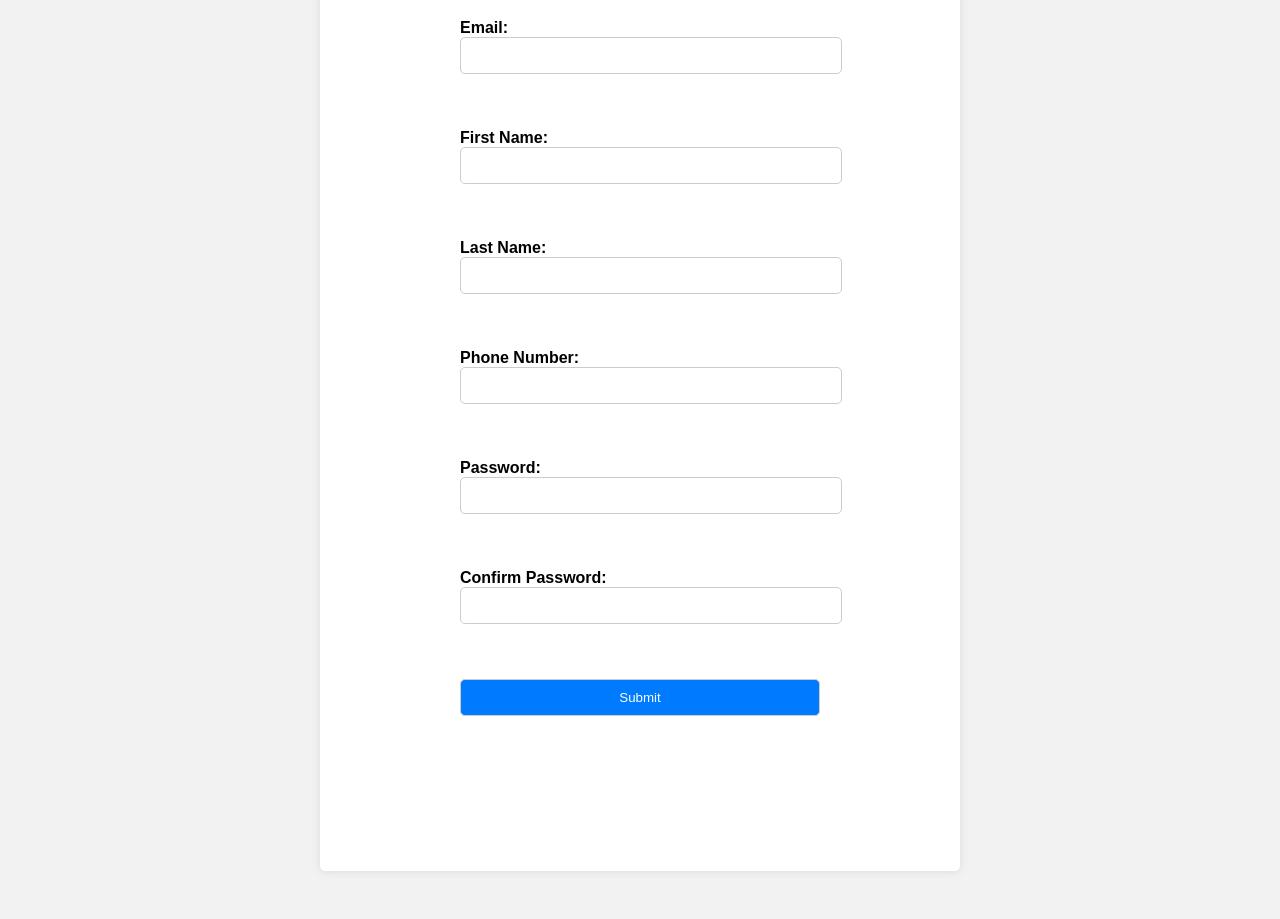
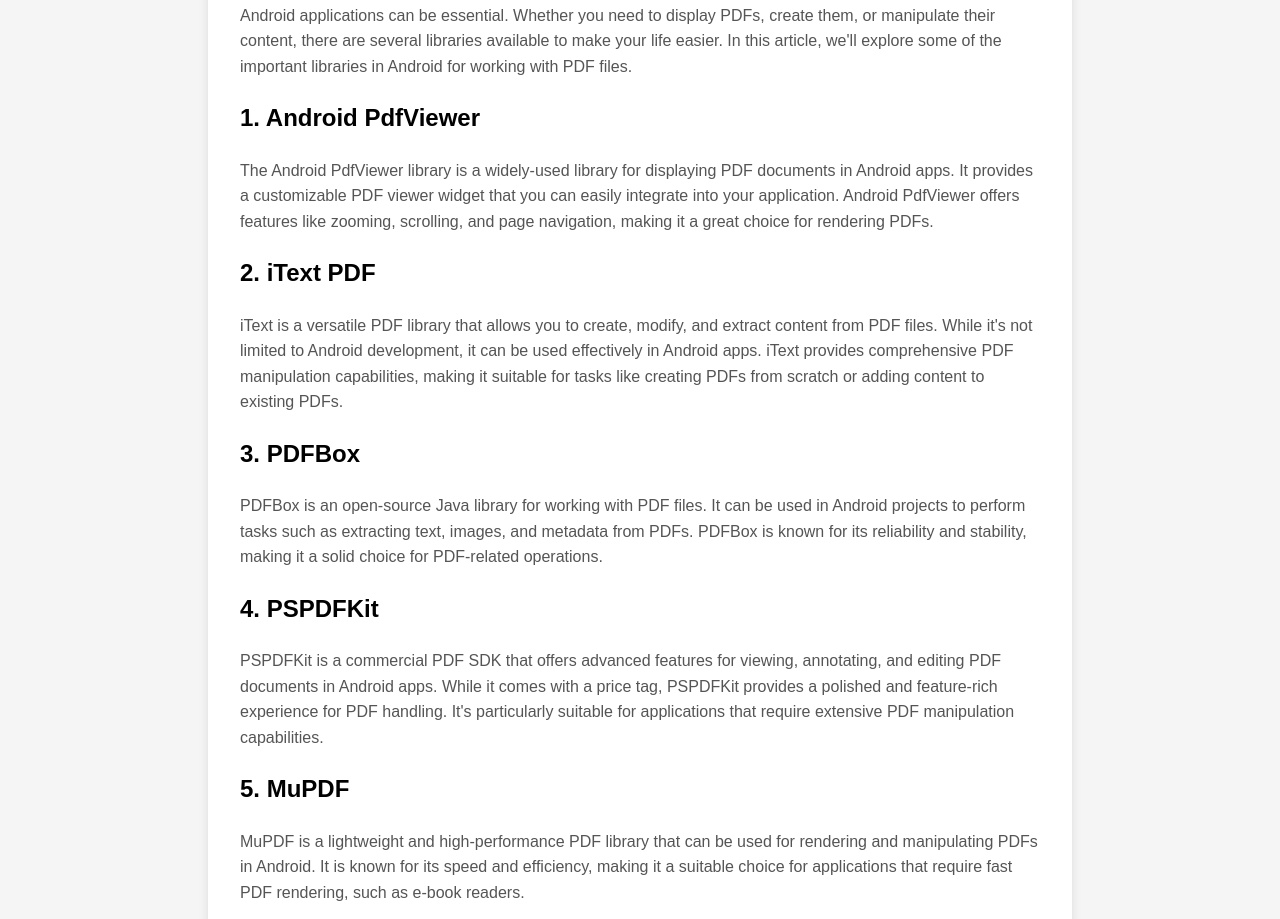
Before and after one commit to ziaThegeek/Test, a plain HTML site: page index.html in a window 1280 px wide. Shown: the part 197-1116 px from the top of the page. Before the commit the page ends 1076 px from the top, so only its background shows below. Drawn offline with Linux system fonts and the light colour scheme.

Commit message:
Update index.html

```diff
--- a/index.html
+++ b/index.html
@@ -3,72 +3,61 @@
 <head>
     <meta charset="UTF-8">
     <meta name="viewport" content="width=device-width, initial-scale=1.0">
-    <title>Login Form</title>
+    <title>Important Libraries in Android for Working with PDF Files</title>
     <style>
         body {
             font-family: Arial, Helvetica, sans-serif;
-            background-color: #f2f2f2;
+            line-height: 1.6;
+            margin: 0;
+            padding: 0;
+            background-color: #f5f5f5;
+        }
+        header {
+            background-color: #007bff;
+            color: #fff;
+            text-align: center;
+            padding: 1rem 0;
         }
         .container {
-            max-width: 400px;
+            max-width: 800px;
             margin: 0 auto;
-            padding: 120px;
-            background-color: #ffffff;
-            border-radius: 5px;
+            padding: 2rem;
+            background-color: #fff;
             box-shadow: 0 0 10px rgba(0, 0, 0, 0.1);
         }
-        .form-group {
-            margin-bottom: 15px;
-            padding: 20px;
+        h1 {
+            color: #333;
         }
-        .form-group label {
-            font-weight: bold;
-        }
-        .form-group input {
-            width: 100%;
-            padding: 10px;
-            border: 1px solid #ccc;
-            border-radius: 5px;
-        }
-        .form-group input[type="submit"] {
-            background-color: #007bff;
-            color: #fff;
-            cursor: pointer;
+        p {
+            color: #555;
         }
     </style>
 </head>
 <body>
+    <header>
+        <h1>Important Libraries in Android for Working with PDF Files</h1>
+    </header>
     <div class="container">
-        <h2>Login Form</h2>
-        <form action="#" method="POST">
-            <div class="form-group">
-                <label for="email">Email:</label>
-                <input type="email" id="email" name="email" required>
-            </div>
-            <div class="form-group">
-                <label for="firstName">First Name:</label>
-                <input type="text" id="firstName" name="firstName" required>
-            </div>
-            <div class="form-group">
-                <label for="lastName">Last Name:</label>
-                <input type="text" id="lastName" name="lastName" required>
-            </div>
-            <div class="form-group">
-                <label for="phoneNumber">Phone Number:</label>
-                <input type="tel" id="phoneNumber" name="phoneNumber" required>
-            </div>
-            <div class="form-group">
-                <label for="password">Password:</label>
-                <input type="password" id="password" name="password" required>
-            </div>
-            <div class="form-group">
-                <label for="confirmPassword">Confirm Password:</label>
-                <input type="password" id="confirmPassword" name="confirmPassword" required>
-            </div>
-            <div class="form-group">
-                <input type="submit" value="Submit">
-            </div>
-        </form>
+        <p>PDF (Portable Document Format) files are a common way to share documents, and working with them on Android applications can be essential. Whether you need to display PDFs, create them, or manipulate their content, there are several libraries available to make your life easier. In this article, we'll explore some of the important libraries in Android for working with PDF files.</p>
+
+        <h2>1. Android PdfViewer</h2>
+        <p>The Android PdfViewer library is a widely-used library for displaying PDF documents in Android apps. It provides a customizable PDF viewer widget that you can easily integrate into your application. Android PdfViewer offers features like zooming, scrolling, and page navigation, making it a great choice for rendering PDFs.</p>
+
+        <h2>2. iText PDF</h2>
+        <p>iText is a versatile PDF library that allows you to create, modify, and extract content from PDF files. While it's not limited to Android development, it can be used effectively in Android apps. iText provides comprehensive PDF manipulation capabilities, making it suitable for tasks like creating PDFs from scratch or adding content to existing PDFs.</p>
+
+        <h2>3. PDFBox</h2>
+        <p>PDFBox is an open-source Java library for working with PDF files. It can be used in Android projects to perform tasks such as extracting text, images, and metadata from PDFs. PDFBox is known for its reliability and stability, making it a solid choice for PDF-related operations.</p>
+
+        <h2>4. PSPDFKit</h2>
+        <p>PSPDFKit is a commercial PDF SDK that offers advanced features for viewing, annotating, and editing PDF documents in Android apps. While it comes with a price tag, PSPDFKit provides a polished and feature-rich experience for PDF handling. It's particularly suitable for applications that require extensive PDF manipulation capabilities.</p>
+
+        <h2>5. MuPDF</h2>
+        <p>MuPDF is a lightweight and high-performance PDF library that can be used for rendering and manipulating PDFs in Android. It is known for its speed and efficiency, making it a suitable choice for applications that require fast PDF rendering, such as e-book readers.</p>
+
+        <p>When choosing a PDF library for your Android project, consider your specific requirements and whether you need features for viewing, editing, or creating PDFs. Each of these libraries has its strengths, and the choice depends on the complexity of your PDF-related tasks and your budget.</p>
+
+        <p>In conclusion, working with PDF files in Android applications is made easier with the help of these libraries. Whether you need to display documents or perform more advanced operations like PDF creation or editing, these libraries provide the tools you need to handle PDFs effectively in your Android app.</p>
     </div>
 </body>
 </html>
```
